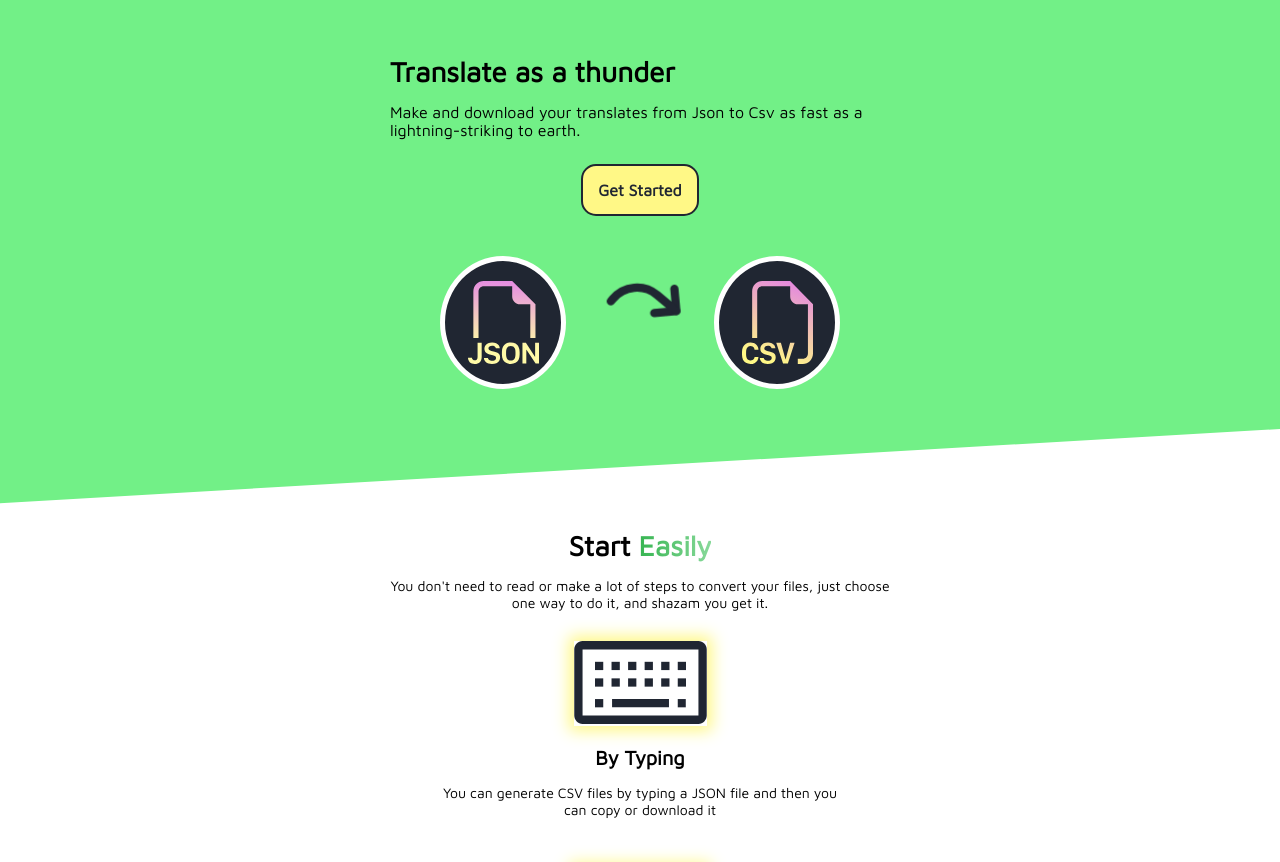
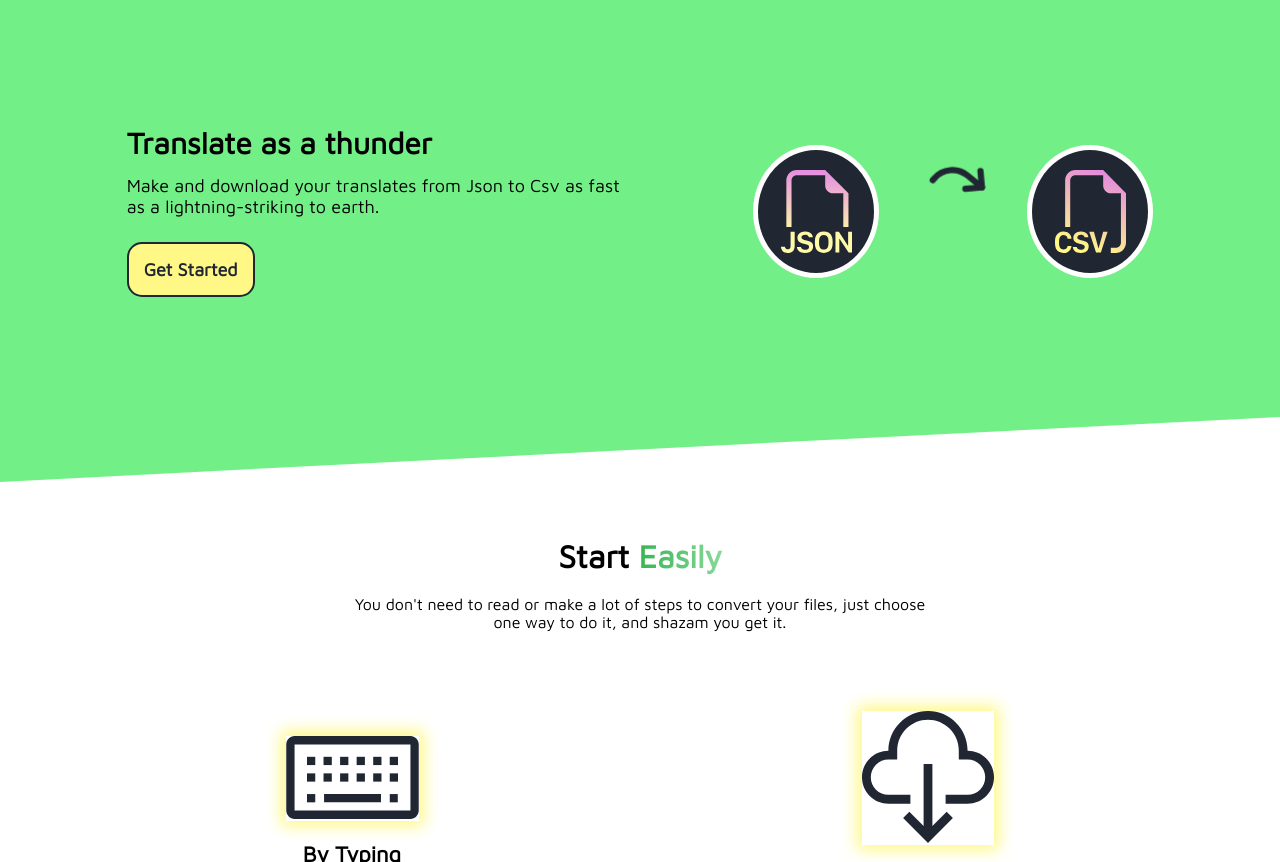
Before and after one commit to francisco-solis99/json-to-csv, a website built with Vite: page src/index.html in a window 1280 px wide. Shown: the part 76-938 px from the top of the page. Built offline with nearby package versions, Linux system fonts and the light colour scheme; files whose address does not match are found by name.

Commit message:
[Add] the responsive design styles for the features section

```diff
--- a/src/style.css
+++ b/src/style.css
@@ -137,7 +137,7 @@ body {
 
 /* media queryes */
 
-@media screen and (min-width:968px) {
+@media screen and (min-width:768px) {
   .header {
     width: 90%;
     margin: 0 auto;
@@ -174,10 +174,8 @@ body {
   }
 
   .menu__item > a {
-    padding: 10px;
     text-decoration: none;
     text-transform: initial;
-    font-size: 1.8rem;
     color: var(--color-secondary-dark);
   }
 
--- a/src/views/home/home.css
+++ b/src/views/home/home.css
@@ -174,3 +174,88 @@
   height: 40px;
   background-color: #fff;
 }
+
+
+/* media queries */
+
+@media screen and (min-width:948px) {
+  /* styles fo the hero section */
+  .hero__wrapper {
+    display: flex;
+    justify-content: space-evenly;
+    align-items: center;
+    margin: 120px 0;
+  }
+
+  .hero__cta, .hero__image {
+    width: 50%;
+    margin: 0;
+    max-width: auto;
+  }
+
+  .hero__title {
+    font-size: 3rem;
+  }
+
+  .hero__copy {
+    font-size: 1.8rem;
+  }
+
+  .cta {
+    align-self: flex-start;
+    font-size: 1.8rem;
+  }
+
+  .hero__image {
+    max-width: auto;
+    margin: 0;
+  }
+
+  .hero__arrow {
+    width: 15%;
+  }
+
+  /* styles for the features section */
+
+  .features__wrapper {
+    margin-top: 40px;
+    padding: 120px 0;
+  }
+
+  .features__info, .features__list {
+    max-width: initial;
+  }
+
+  .features__info {
+    max-width: 600px;
+  }
+
+  .features__principal-title {
+    font-size: 3.2rem;
+  }
+
+  .features__copy {
+    margin-top: 20px;
+    font-size: 1.6rem;
+  }
+
+  .features__list {
+    margin-top: 80px;
+    display: grid;
+    grid-template-columns: repeat(auto-fit, minmax(200px, 1fr));
+    align-items: center;
+  }
+
+  .features__list .features__item {
+    margin: 0;
+  }
+
+  .feature__title {
+    font-size: 2.2rem;
+  }
+
+  .feature__description {
+    font-size: 1.6rem;
+    line-height: 2rem;
+  }
+}
--- a/src/views/home/home.html
+++ b/src/views/home/home.html
@@ -43,7 +43,7 @@
       </figure>
       <h3 class="feature__title">Drag and Drop</h3>
       <p class="feature__description">
-        If you already have a JSON in your files and you don't want typing all over again, you can drag and drop your JSON file and download your CSV file.
+        If you already have a JSON in your files, you can drag and drop your JSON file and download your CSV file.
       </p>
     </article>
   </div>
```
